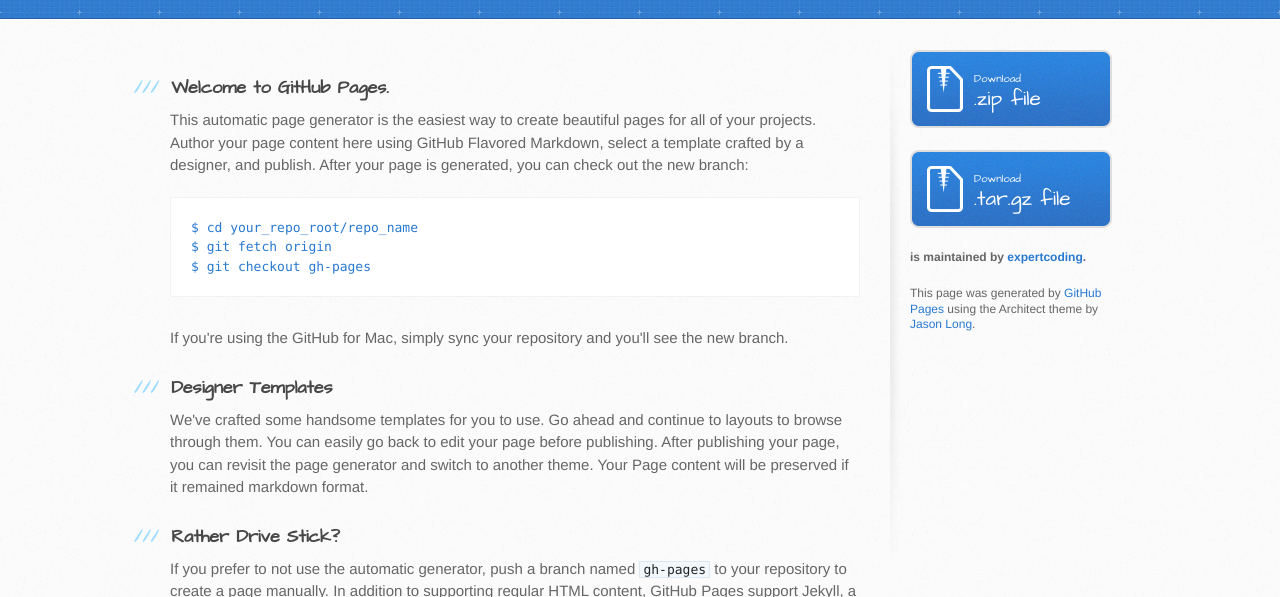
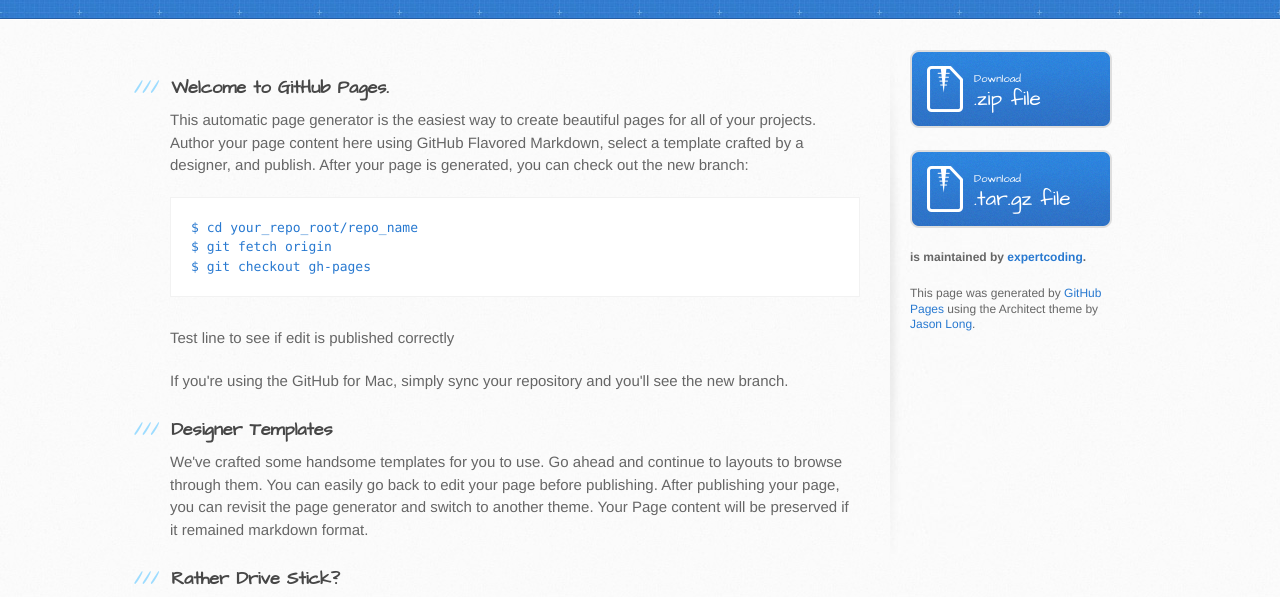
Before and after one commit to DIYExpert/blog, a plain HTML site: page index.html in a window 1280 px wide. Shown: the part 148-745 px from the top of the page. Drawn offline with Linux system fonts and the light colour scheme.

Commit message:
add test line to see if changes propagate to live blog

```diff
--- a/index.html
+++ b/index.html
@@ -37,7 +37,7 @@
 $ git fetch origin
 $ git checkout gh-pages
 </code></pre>
-
+<p>Test line to see if edit is published correctly</p>
 <p>If you're using the GitHub for Mac, simply sync your repository and you'll see the new branch.</p>
 
 <h3>
```
